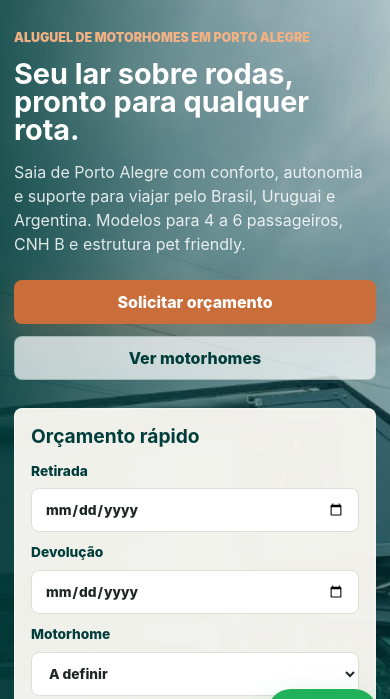
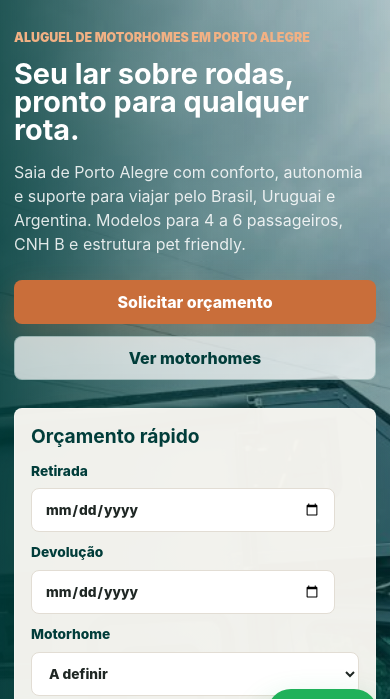
Before and after one commit to GustavoCunh4/motorlife-motorhomers, a website: page index.html in a window 390 px wide. Shown: the part 95-794 px from the top of the page. Drawn offline with Linux system fonts and the light colour scheme.

Commit message:
Ajusta campos de data no mobile

```diff
--- a/styles.css
+++ b/styles.css
@@ -1751,6 +1751,15 @@ textarea:focus {
     min-height: 44px;
   }
 
+  .quick-quote input[type="date"] {
+    width: calc(100% - 24px);
+    max-width: calc(100% - 24px);
+    min-width: 0;
+    justify-self: start;
+    appearance: none;
+    -webkit-appearance: none;
+  }
+
   .trust-band {
     grid-template-columns: repeat(2, 1fr);
   }
```
